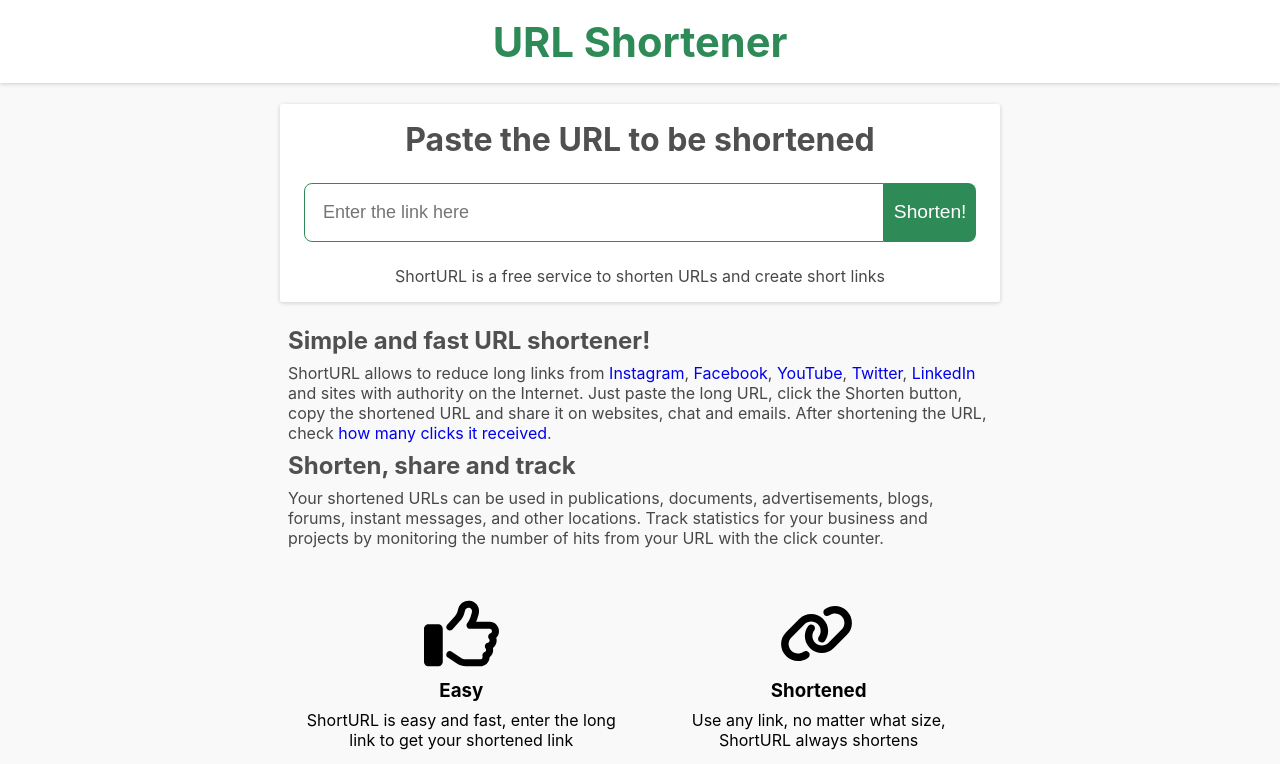
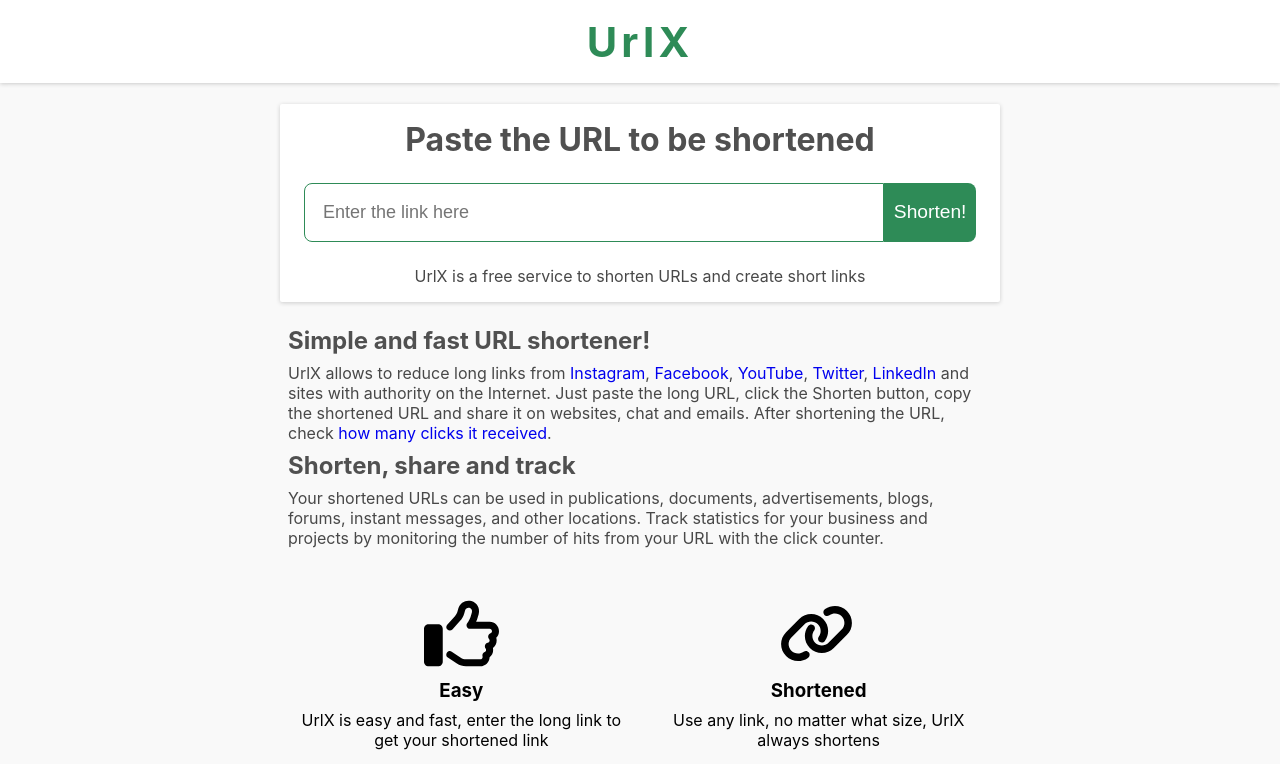
Before and after one commit to Adrian-6/urlShortener, a React (Vite) app in the folder frontend/: page / in a window 1280 px wide. Shown: the top 764 px of the page. Built offline with nearby package versions, Linux system fonts and the light colour scheme; no server answers; what react-google-recaptcha-v3 would draw is missing.

Commit message:
change header.jsx

```diff
--- a/frontend/src/components/Description.jsx
+++ b/frontend/src/components/Description.jsx
@@ -7,7 +7,7 @@
                 Simple and fast URL shortener!
             </h2>
             <p className='description__p'>
-                ShortURL allows to reduce long links from <a target="_blank" href="https://instagram.com">Instagram</a>, <a target="_blank" href="https://facebook.com">Facebook</a>, <a target="_blank" href="https://youtube.com">YouTube</a>, <a target="_blank" href="https://twitter.com">Twitter</a>, <a target="_blank" href="https://linkedin.com">LinkedIn</a> and sites with authority on the Internet. Just paste the long URL, click the Shorten button, copy the shortened URL and share it on websites, chat and emails. After shortening the URL, check <a href={`${import.meta.env.VITE_BASE_URL}/stats`}>how many clicks it received</a>.
+                UrlX allows to reduce long links from <a target="_blank" href="https://instagram.com">Instagram</a>, <a target="_blank" href="https://facebook.com">Facebook</a>, <a target="_blank" href="https://youtube.com">YouTube</a>, <a target="_blank" href="https://twitter.com">Twitter</a>, <a target="_blank" href="https://linkedin.com">LinkedIn</a> and sites with authority on the Internet. Just paste the long URL, click the Shorten button, copy the shortened URL and share it on websites, chat and emails. After shortening the URL, check <a href={`${import.meta.env.VITE_BASE_URL}/stats`}>how many clicks it received</a>.
             </p>
             <h2 className='description__header'>
                 Shorten, share and track
--- a/frontend/src/components/DescriptionCards.jsx
+++ b/frontend/src/components/DescriptionCards.jsx
@@ -7,14 +7,14 @@
                 <img src="../../thumbs-up-regular.svg" height="75px" width="75px" role="none" />
                 <h3>Easy</h3>
                 <p>
-                    ShortURL is easy and fast, enter the long link to get your shortened link
+                    UrlX is easy and fast, enter the long link to get your shortened link
                 </p>
             </div>
             <div className="description__card">
                 <img src="../../link-solid.svg" height="75px" width="75px" role="none" />
                 <h3>Shortened</h3>
                 <p>
-                    Use any link, no matter what size, ShortURL always shortens
+                    Use any link, no matter what size, UrlX always shortens
                 </p>
             </div>
             <div className="description__card">
--- a/frontend/src/components/Header.jsx
+++ b/frontend/src/components/Header.jsx
@@ -4,7 +4,7 @@
         <header className="header">
             <div className='header__text'>
                 <a href={import.meta.env.VITE_BASE_URL} className="header__link">
-                    <h1>URL Shortener</h1>
+                    <h1>UrlX</h1>
                 </a>
             </div>
         </header>
--- a/frontend/src/components/UrlInput.jsx
+++ b/frontend/src/components/UrlInput.jsx
@@ -84,7 +84,7 @@
                     </>
                     : null}
             </div>
-            <p>ShortURL is a free service to shorten URLs and create short links</p>
+            <p>UrlX is a free service to shorten URLs and create short links</p>
             <div>
             </div>
         </div>
--- a/frontend/src/index.css
+++ b/frontend/src/index.css
@@ -69,6 +69,7 @@
 
 .header__text {
   align-self: center;
+  letter-spacing: 0.2em;
 }
 
 
```
